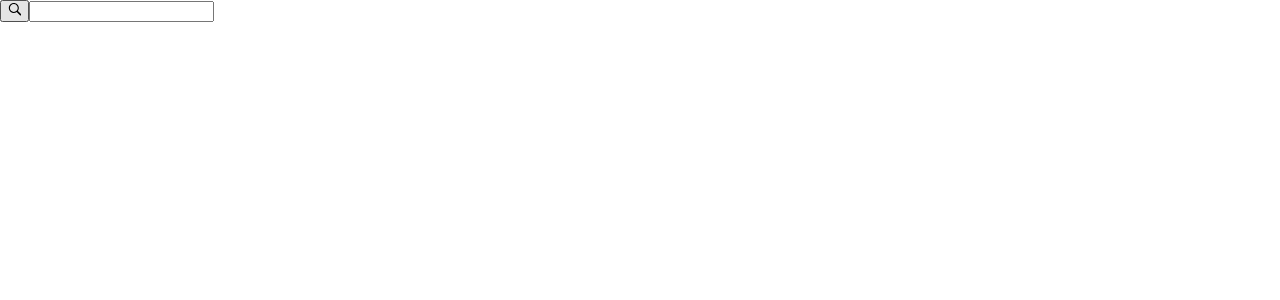
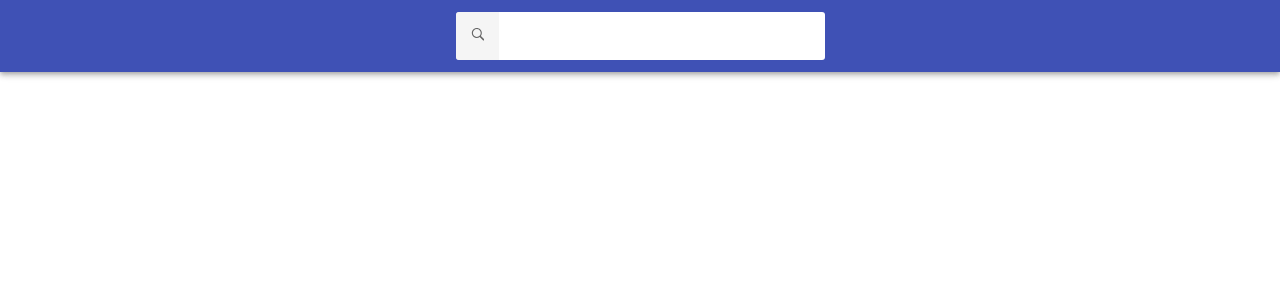
Before and after one commit to Olena-Milham/goit-react-hw-03-image-finder, a React (Create React App) app: page / in a window 1280 px wide. Shown: the top 300 px of the page. Built offline with nearby package versions, Linux system fonts and the light colour scheme.

Commit message:
work on modal

```diff
--- a/src/App.jsx
+++ b/src/App.jsx
@@ -6,6 +6,8 @@ import { getImages } from 'api/getImages';
 import { ToastContainer, toast } from 'react-toastify';
 import 'react-toastify/dist/ReactToastify.css';
 import { Loader } from 'components/ui/Loader/Loader';
+import { Header } from 'components/ui/Header';
+import { Container } from 'components/ui/Container';
 
 export class App extends Component {
   state = {
@@ -60,7 +62,12 @@ export class App extends Component {
     console.log(loading);
     return (
       <>
-        <SearchForm onSubmit={this.submitHandler} />
+        <Header>
+          <Container>
+            <SearchForm onSubmit={this.submitHandler} />
+          </Container>
+        </Header>
+
         {page === 1 && loading && <Loader />}
         {images.length > 0 && <ImageList data={this.state.images} />}
         {images.length !== 0 && images.length < total && (
--- a/src/components/ImageList/ImageItem/ImageItem.jsx
+++ b/src/components/ImageList/ImageItem/ImageItem.jsx
@@ -1,4 +1,24 @@
+import Modal from 'components/ui/Modal';
+import { useState } from 'react';
+
+export const ImageItem = ({ data }) => {
+  const [open, setOpen] = useState(false);
+  const toggleModal = () => setOpen(!open);
+  return (
+    <li onClick={toggleModal}>
+      {open && (
+        <Modal onClose={toggleModal}>
+          <img src={data.largeImageURL} alt="" />
+        </Modal>
+      )}
+
+      <img src={data.webformatURL} alt={data.tags} />
+    </li>
+  );
+};
+
 // state = {
+
 //     showModal: false,
 //   };
 
--- a/src/components/ImageList/ImageList.jsx
+++ b/src/components/ImageList/ImageList.jsx
@@ -1,16 +1,12 @@
 import { Component } from 'react';
+import { ImageItem } from './ImageItem/ImageItem';
 
 export class ImageList extends Component {
   render() {
     return (
       <ul>
         {this.props.data.map(item => (
-          <li
-            key={item.webformatURL}
-            onClick={() => this.props.setImage(item.largeImageURL)}
-          >
-            <img src={item.webformatURL} alt={item.tags} />
-          </li>
+          <ImageItem data={item} key={item.webformatURL} />
         ))}
       </ul>
     );
--- a/src/components/SearchForm/SearchForm.jsx
+++ b/src/components/SearchForm/SearchForm.jsx
@@ -1,11 +1,53 @@
 import { Formik, Form, Field, ErrorMessage } from 'formik';
 import { Component } from 'react';
 import { GoSearch } from 'react-icons/go';
+import styled from 'styled-components';
 import * as yup from 'yup';
 
 const mySchema = yup.object().shape({
   search: yup.string().required('This field is required'),
 });
+const StyledForm = styled(Form)`
+  width: 100%;
+  max-width: 600px;
+  border-radius: 3px;
+  overflow: hidden;
+`;
+
+const Input = styled(Field)`
+  display: inline-block;
+  width: 100%;
+  font: inherit;
+  font-size: 20px;
+  border: none;
+  outline: none;
+  padding-left: 4px;
+  padding-right: 4px;
+  &::placeholder {
+    font: inherit;
+    font-size: 18px;
+  }
+`;
+
+const SearchButton = styled.button`
+  display: inline-block;
+  width: 48px;
+  height: 48px;
+  border: 0;
+  opacity: 0.6;
+  transition: opacity 250ms cubic-bezier(0.4, 0, 0.2, 1);
+  cursor: pointer;
+  outline: none;
+  &:hover {
+    opacity: 1;
+  }
+`;
+
+const InputWrapper = styled.div`
+  display: flex;
+  align-items: center;
+  background-color: #fff;
+`;
 
 export class SearchForm extends Component {
   render() {
@@ -17,14 +59,15 @@ export class SearchForm extends Component {
       >
         {props => {
           return (
-            <Form>
-              <button type="submit" disabled={props.isSubmitting}>
-                <GoSearch />
-              </button>
-
-              <Field name="search" />
+            <StyledForm>
+              <InputWrapper>
+                <SearchButton type="submit" disabled={props.isSubmitting}>
+                  <GoSearch />
+                </SearchButton>
+                <Input name="search" />
+              </InputWrapper>
               <ErrorMessage name="search" />
-            </Form>
+            </StyledForm>
           );
         }}
       </Formik>
--- /dev/null
+++ b/src/components/ui/Container.js
@@ -0,0 +1,7 @@
+import styled from 'styled-components';
+
+export const Container = styled.div`
+  max-width: 1280px;
+  padding: 0 20px;
+  margin: 0 auto;
+`;
--- /dev/null
+++ b/src/components/ui/Header.js
@@ -0,0 +1,20 @@
+import styled from 'styled-components';
+
+export const Header = styled.header`
+  top: 0;
+  left: 0;
+  position: sticky;
+  z-index: 1100;
+  display: flex;
+  justify-content: center;
+  align-items: center;
+  min-height: 64px;
+  padding-right: 24px;
+  padding-left: 24px;
+  padding-top: 12px;
+  padding-bottom: 12px;
+  color: #fff;
+  background-color: #3f51b5;
+  box-shadow: 0px 2px 4px -1px rgba(0, 0, 0, 0.2),
+    0px 4px 5px 0px rgba(0, 0, 0, 0.14), 0px 1px 10px 0px rgba(0, 0, 0, 0.12);
+`;
--- a/src/components/ui/Modal/Modal.jsx
+++ b/src/components/ui/Modal/Modal.jsx
@@ -1,6 +1,24 @@
 import { Component } from 'react';
 import { createPortal } from 'react-dom';
-import 'styles.css';
+import styled from 'styled-components';
+
+const Overlay = styled.div`
+  position: fixed;
+  top: 0;
+  left: 0;
+  width: 100vw;
+  height: 100vh;
+  display: flex;
+  justify-content: center;
+  align-items: center;
+  background-color: rgba(0, 0, 0, 0.8);
+  z-index: 1200;
+`;
+
+const ModalContainer = styled.div`
+  max-width: calc(100vw - 48px);
+  max-height: calc(100vh - 24px);
+`;
 
 const modalRoot = document.querySelector('#modal-root');
 
@@ -32,9 +50,9 @@ export default class Modal extends Component {
 
   render() {
     return createPortal(
-      <div onClick={this.handleBackdropClick} className="overlay">
-        <div className="modal">{this.props.children}</div>
-      </div>,
+      <Overlay onClick={this.handleBackdropClick}>
+        <ModalContainer>{this.props.children}</ModalContainer>
+      </Overlay>,
       modalRoot
     );
   }
```
Also changed, not shown: src/components/ui/Modal/Modal.styled.js (deleted).
